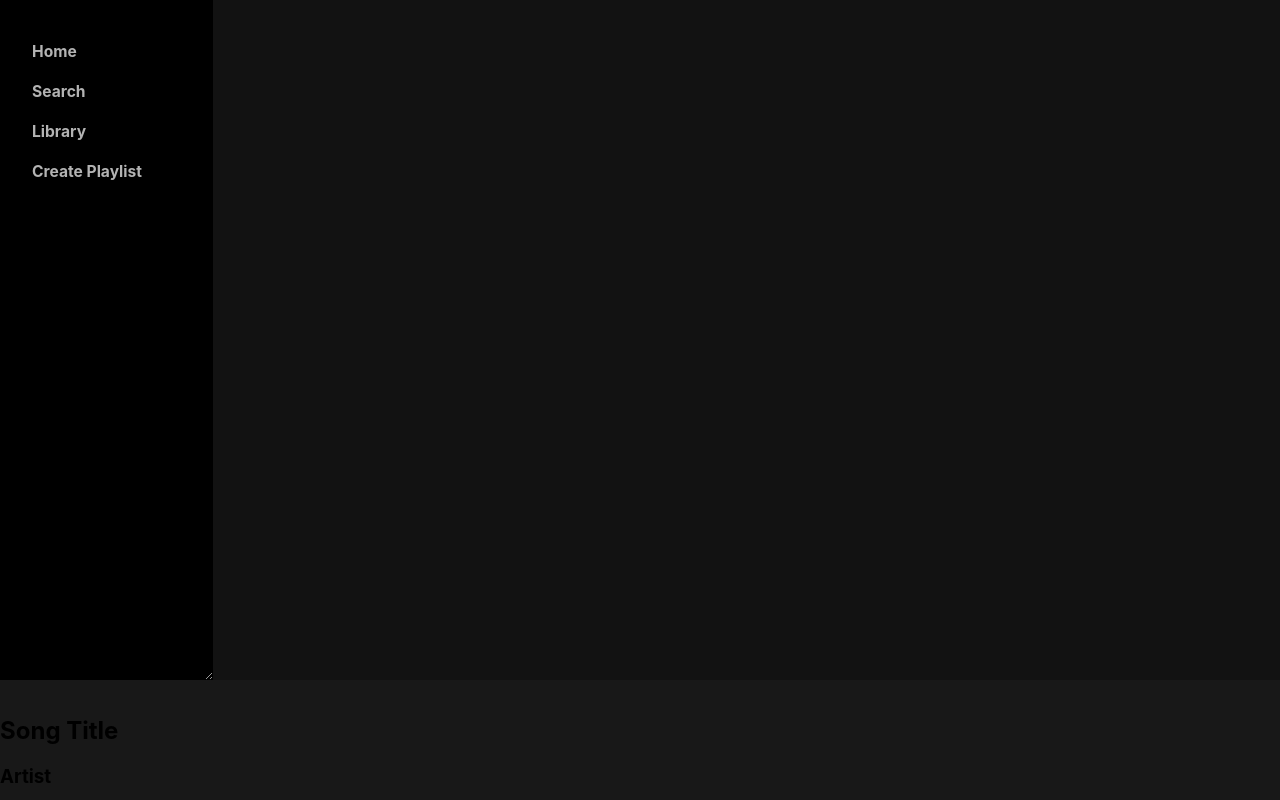
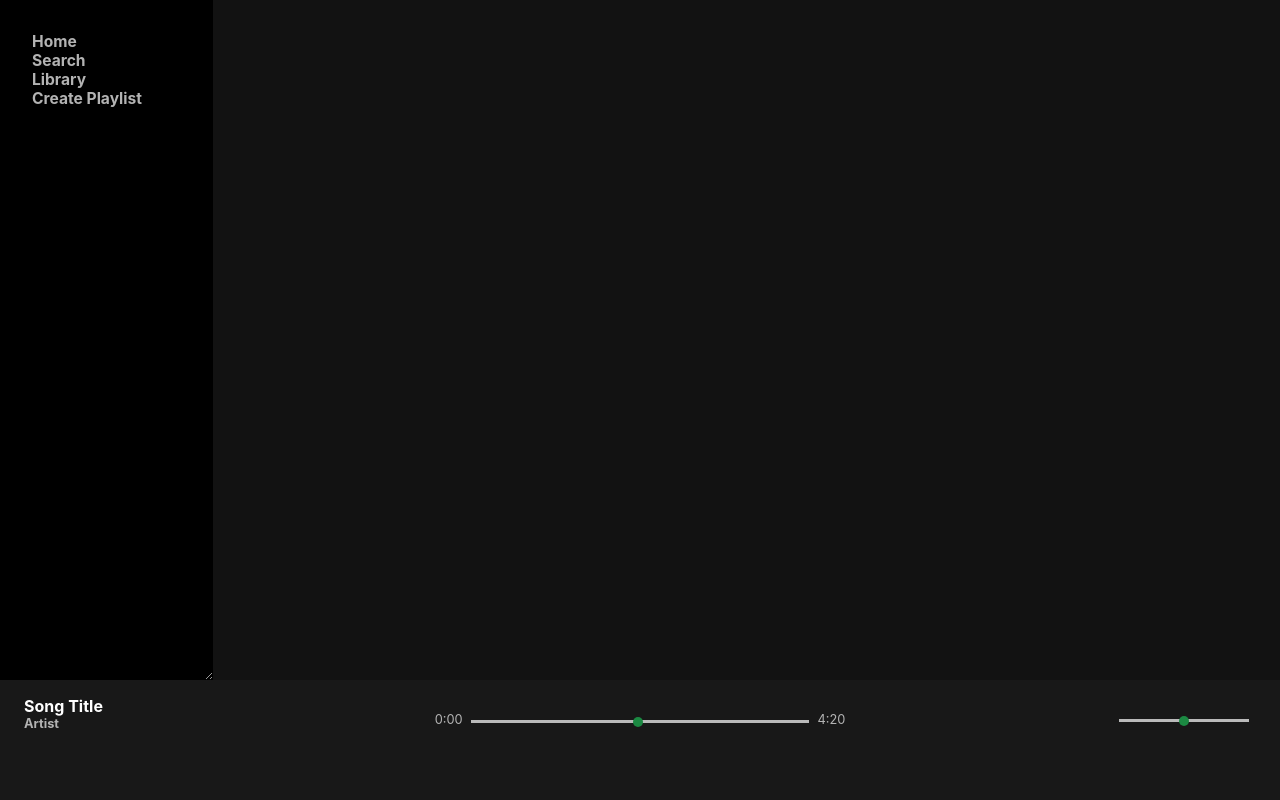
Before and after one commit to anxietyattacked/spotify-clone, a Next.js app in the folder frontend/: page / in a window 1280 px wide. Built offline with nearby package versions, Linux system fonts and the light colour scheme.

Commit message:
ui changes v.0.02

```diff
--- a/frontend/components/Player.tsx
+++ b/frontend/components/Player.tsx
@@ -11,21 +11,24 @@ const Player = () => {
         <footer className={styles['player-container']}>
         <div className={styles['player-elements']}>
         <div>
-            <h2>Song Title</h2>
-            <h3>Artist</h3>
+            <h2 className={styles['song-title']}>Song Title</h2>
+            <h3 className={styles['artist']}>Artist</h3>
         </div>
         <div className={styles['player-controls']}>
-        <div>
+        <div className={styles['player-controls-main']}>
         <span className={`iconify ${styles['player-skip']}`}data-icon="bi-skip-start-fill" data-inline="false"></span>
         <span className={`iconify ${styles['player-play']}`}data-icon="bi-play-circle-fill" data-inline="false"></span>
         <span className={`iconify ${styles['player-skip']}`}data-icon="bi-skip-end-fill" data-inline="false"></span>
         </div>
-        <div>
-
+        <div className={styles['player-controls-bar']}>
+            <p className={`iconify ${styles['player-time']}`}>0:00</p>
+            <input type="range" min="1" max="100" className={styles['slider']} id="myRange"></input>
+            <p className={`iconify ${styles['player-time']}`}>4:20</p>
         </div>
         </div>
-        <div>
-        <span className={`iconify ${styles['sidebar-text']}`}data-icon="bi-volume-down" data-inline="false"></span>
+        <div className={styles['player-sound-controls']}>
+        <span className={`iconify ${styles['player-sound']}`}data-icon="bi-volume-down" data-inline="false"></span>
+        <input type="range" min="1" max="100" className={styles['sound-slider']} id="soundRange"></input>
         </div>
         </div>
         </footer>
--- a/frontend/styles/Player.module.css
+++ b/frontend/styles/Player.module.css
@@ -9,6 +9,16 @@ position: fixed;
 .player-elements {
     display: grid;
     grid-template-columns: repeat(3, minmax(0, 1fr));
+    margin: 0 1.5rem 0 1.5rem;
+
+}
+.song-title{
+    color: #ffff;
+    font-size: 1rem;
+}
+.artist {
+    color: #b3b3b3;
+    font-size: .8rem;
 
 }
 .player-controls {
@@ -16,6 +26,15 @@ position: fixed;
     flex-direction: column;
     justify-content: center;
     --tw-space-x-reverse: 0;
+}
+.player-controls-main {
+    display: flex;
+    justify-content: center;
+
+}
+.player-controls-bar {
+    display: flex;
+
 }
 .player-play{
     color: rgb(255, 255, 255);
@@ -32,3 +51,89 @@ margin-right: .5rem;
 .player-skip:nth-child(3){
 margin-left: .5rem;
 }
+
+.player-time{
+    color: #b3b3b3;
+    font-size: .8rem;
+    margin-top: .4rem;
+
+}
+.player-time:nth-child(1){
+    margin-right: .5rem;
+
+}
+.player-time:nth-child(3){
+    margin-left: .5rem;
+
+}
+.slider {
+    -webkit-appearance: none;  /* Override default CSS styles */
+    appearance: none;
+    width: 95%; /* Full-width */
+    height: 3px;
+    color: #b3b3b3;
+    outline: none; /* Remove outline */
+    opacity: 0.7; /* Set transparency (for mouse-over effects on hover) */
+    -webkit-transition: .2s; /* 0.2 seconds transition on hover */
+    transition: opacity .2s;
+    margin-top: .9rem;
+  }
+  .slider::-webkit-slider-thumb {
+    -webkit-appearance: none; /* Override default look */
+    appearance: none;
+    width: 10px; /* Set a specific slider handle width */
+    height: 10px; /* Slider handle height */
+    border-radius: 50%;
+    background: #1db954; /* Green background */
+    cursor: pointer; /* Cursor on hover */
+  }
+
+  .slider::-moz-range-thumb {
+    width: 10px; /* Set a specific slider handle width */
+    height: 10px; /* Slider handle height */
+    border-radius: 50%;
+    background: #1db954; /* Green background */
+    cursor: pointer; /* Cursor on hover */
+  }
+  .player-sound-controls{
+      display: grid;
+      grid-template-columns: repeat(3, minmax(0, 1fr));
+      place-content: center;
+
+
+  }
+  .player-sound{
+    color: #b3b3b3;
+    font-size: 1.5rem;
+    justify-self: end;
+    grid-column: span 2 / span 2;
+    margin-top: .2rem;
+  }
+  .sound-slider {
+    -webkit-appearance: none;  /* Override default CSS styles */
+    appearance: none;
+    width: 95%; /* Full-width */
+    height: 3px;
+    color: #b3b3b3;
+    outline: none; /* Remove outline */
+    opacity: 0.7; /* Set transparency (for mouse-over effects on hover) */
+    -webkit-transition: .2s; /* 0.2 seconds transition on hover */
+    transition: opacity .2s;
+    margin-top: .9rem;
+  }
+  .sound-slider::-webkit-slider-thumb {
+    -webkit-appearance: none; /* Override default look */
+    appearance: none;
+    width: 10px; /* Set a specific slider handle width */
+    height: 10px; /* Slider handle height */
+    border-radius: 50%;
+    background: #1db954; /* Green background */
+    cursor: pointer; /* Cursor on hover */
+  }
+  .sound-slider::-moz-range-thumb {
+    width: 10px; /* Set a specific slider handle width */
+    height: 10px; /* Slider handle height */
+    border-radius: 50%;
+    background: #1db954; /* Green background */
+    cursor: pointer; /* Cursor on hover */
+  }
--- a/frontend/styles/globals.css
+++ b/frontend/styles/globals.css
@@ -13,6 +13,7 @@ a {
 
 * {
   box-sizing: border-box;
+  margin: 0;
 }
 .side-and-main{
   display: flex;
```
